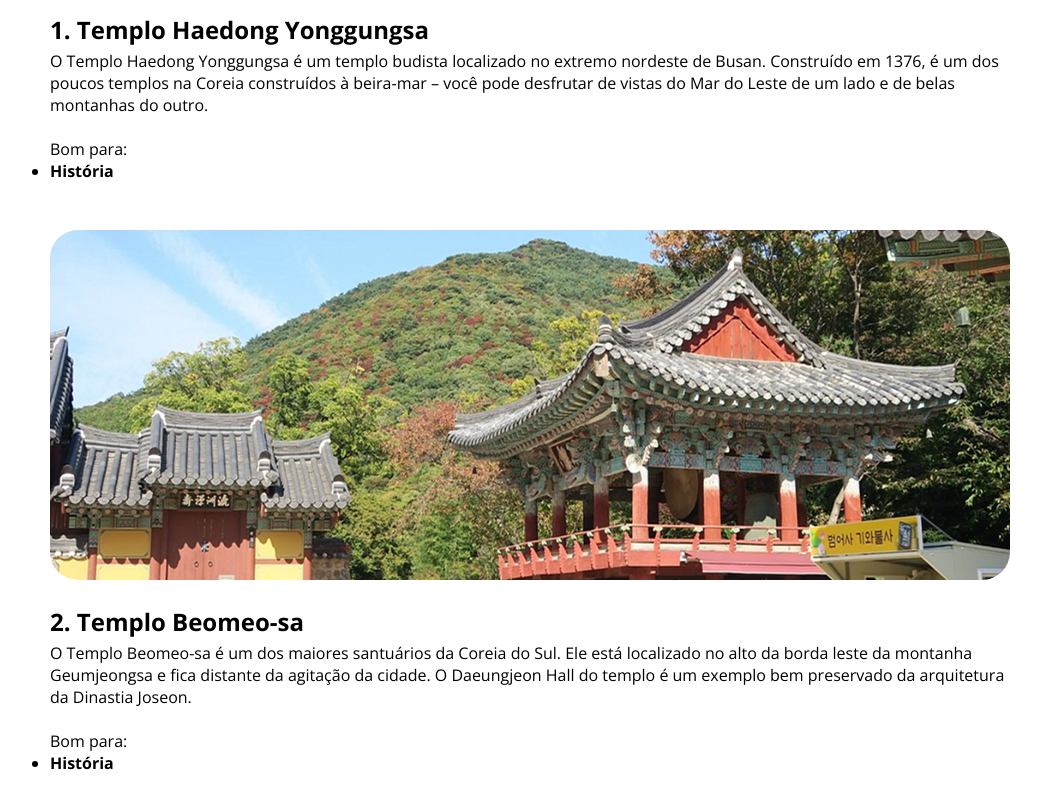
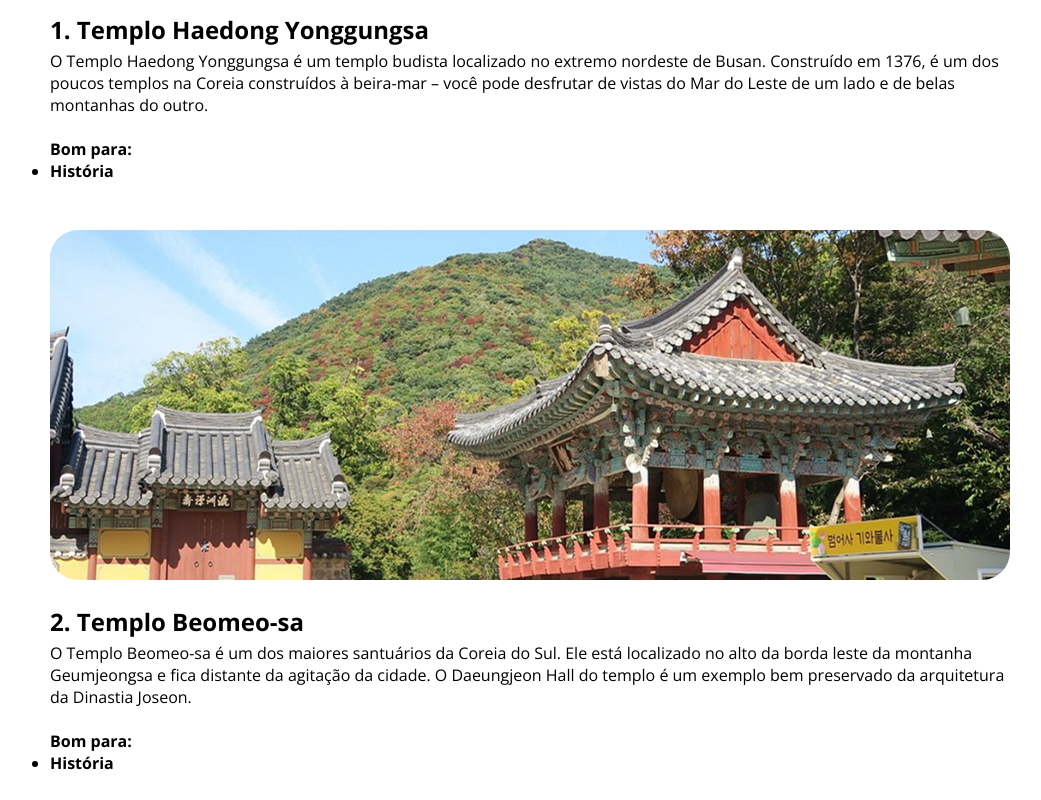
Before and after one commit to gusfornari/Travel-Places, a plain HTML site: page index.html in a window 1280 px wide. Shown: the part 1640-2440 px from the top of the page, without its empty margins (30-1071 px from the left). Drawn offline with nearby package versions, Linux system fonts and the light colour scheme.

Commit message:
finish font weight

```diff
--- a/style.css
+++ b/style.css
@@ -66,6 +66,9 @@ font-weight: 400;
   padding: 48px 0 48px 0;
 }
 
+#list br+p{
+  font-weight: 700;
+}
 
 .divider {
   width: 100%;
```
